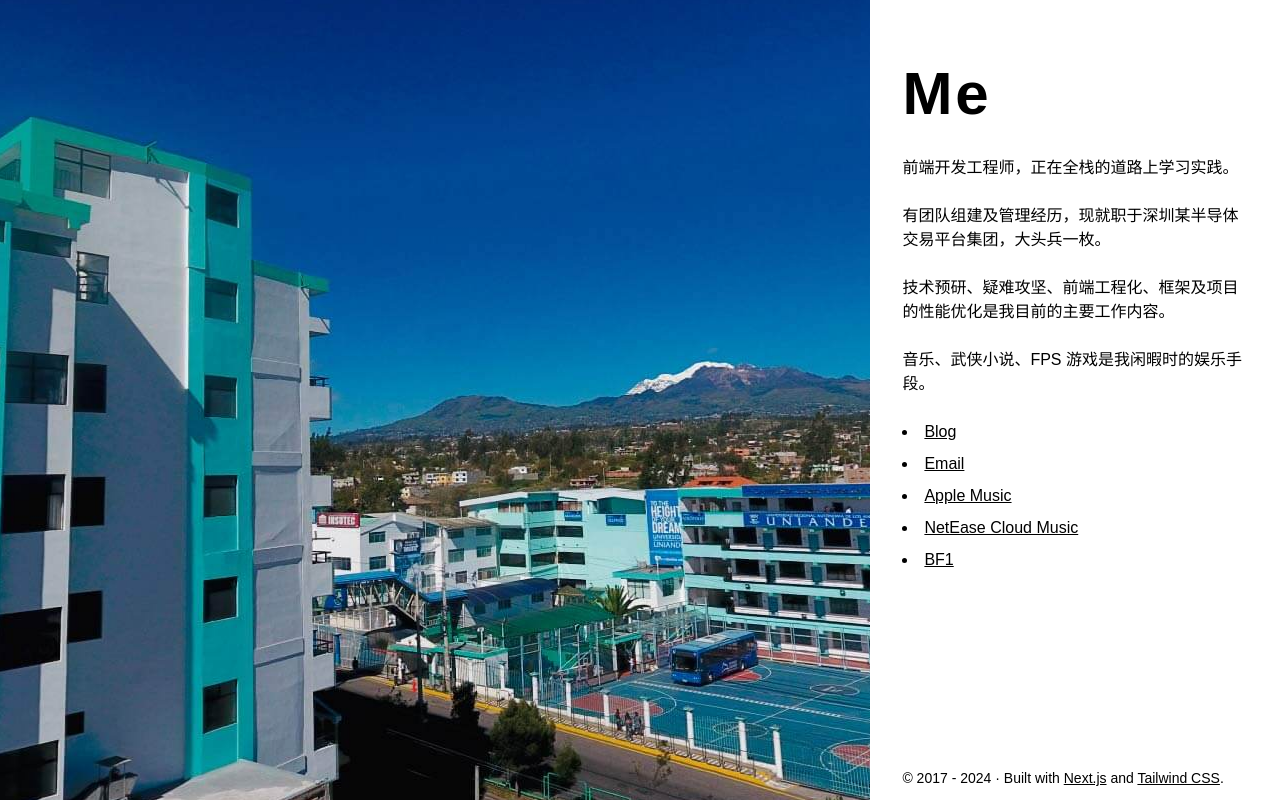
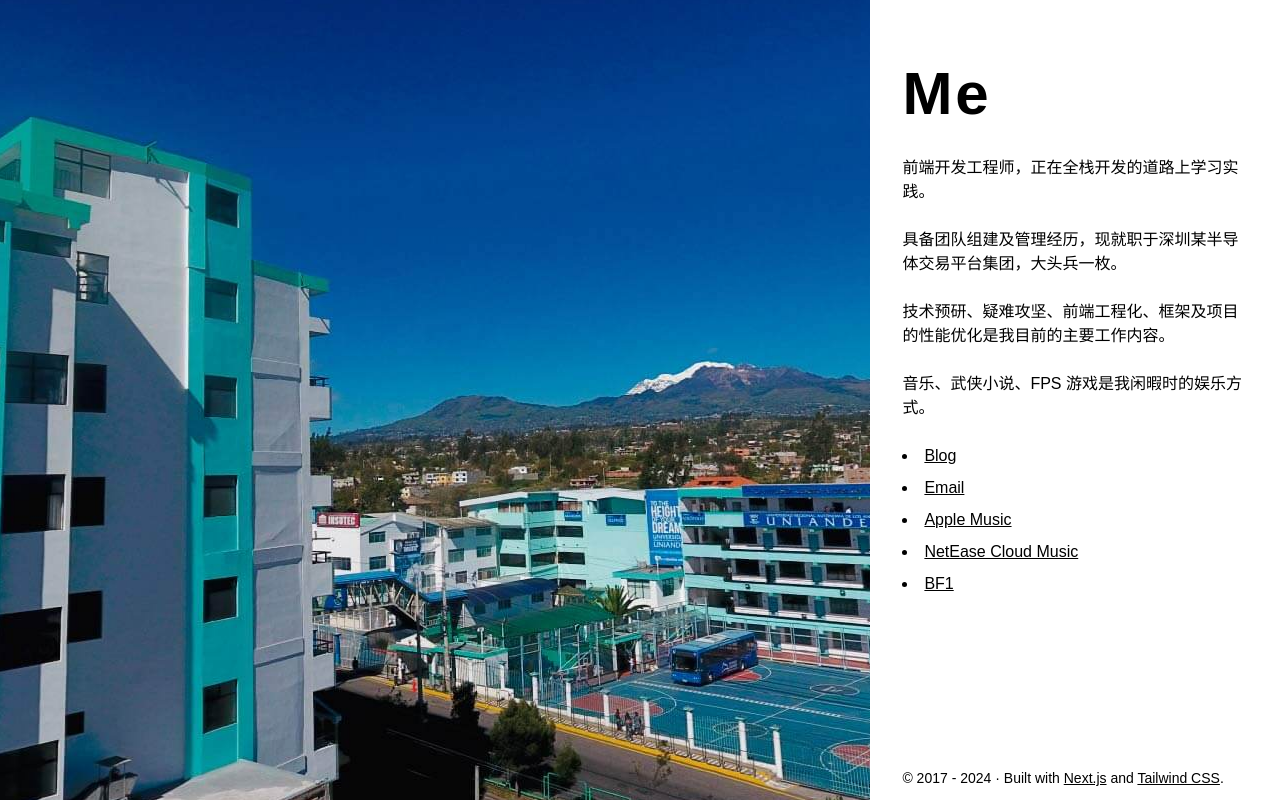
Before and after one commit to hasayake97/my-next-site, a Next.js app: page / in a window 1280 px wide. Built offline with nearby package versions, Linux system fonts and the light colour scheme.

Commit message:
feat: content update

```diff
--- a/src/app/page.content.mdx
+++ b/src/app/page.content.mdx
@@ -1,12 +1,12 @@
 # Me
 
-前端开发工程师，正在全栈的道路上学习实践。
+前端开发工程师，正在全栈开发的道路上学习实践。
 
-有团队组建及管理经历，现就职于深圳某半导体交易平台集团，大头兵一枚。
+具备团队组建及管理经历，现就职于深圳某半导体交易平台集团，大头兵一枚。
 
 技术预研、疑难攻坚、前端工程化、框架及项目的性能优化是我目前的主要工作内容。
 
-音乐、武侠小说、FPS 游戏是我闲暇时的娱乐手段。
+音乐、武侠小说、FPS 游戏是我闲暇时的娱乐方式。
 
 - [Blog](https://blog.unot.net/)
 - [Email](mailto:me@unot.net)
```
